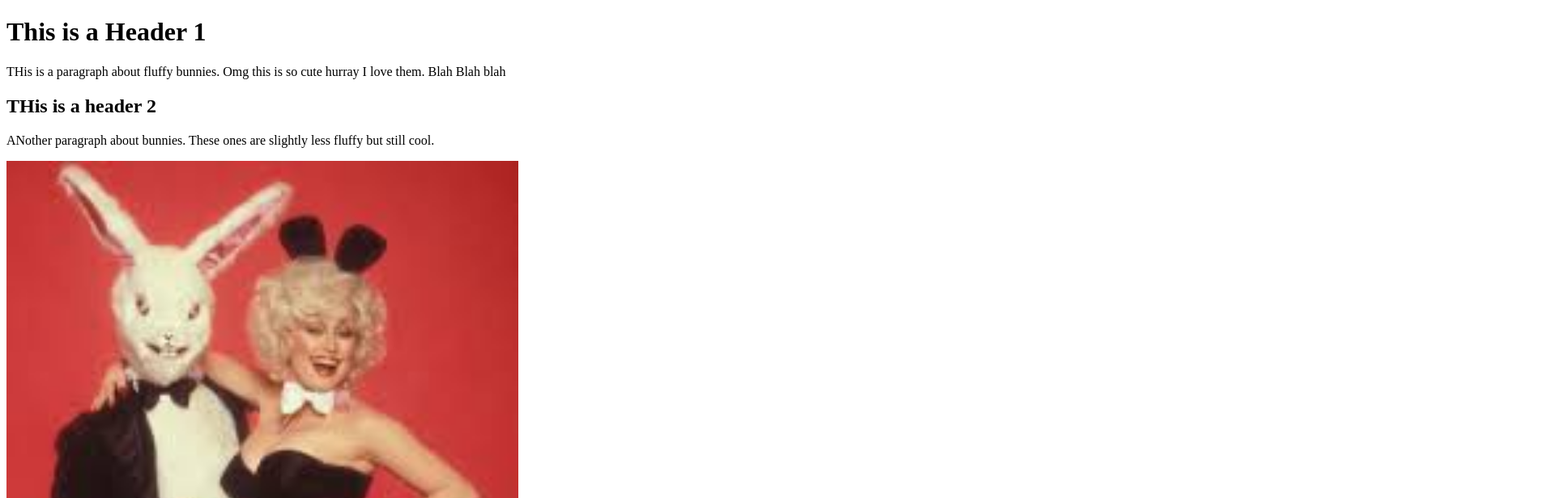
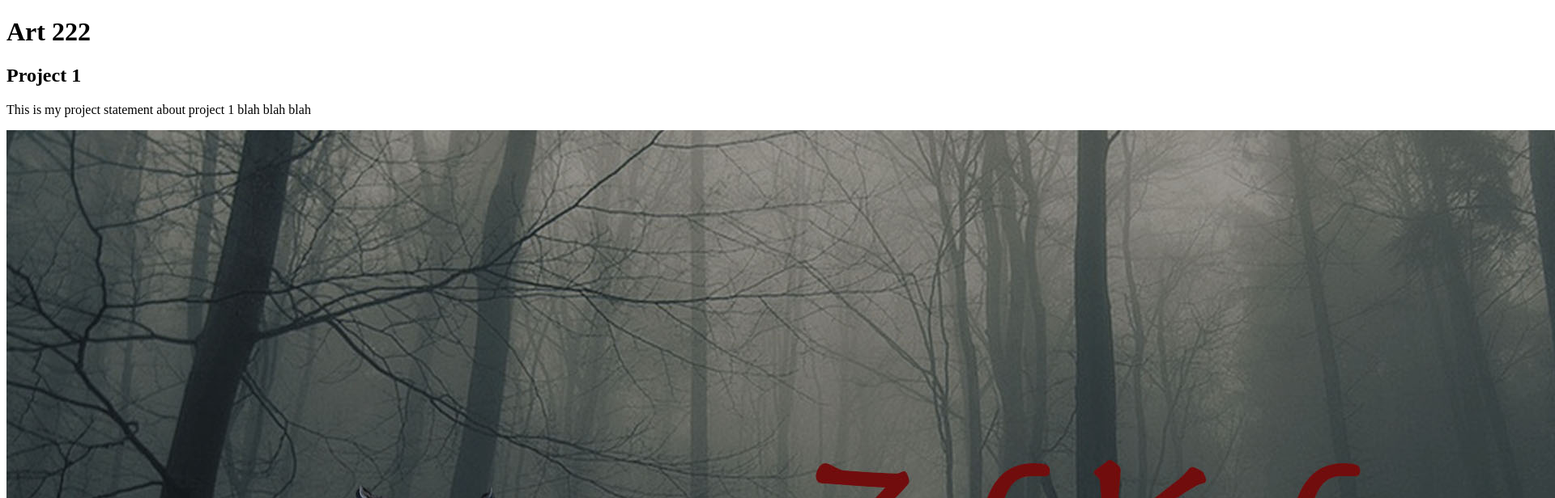
Before and after one commit to profjanna/fluffyBunny, a plain HTML site: page index.html in a window 1280 px wide. Shown: the top 616 px of the page at 81% size, 1920 px wide, since content can reach past the window. Drawn offline with Linux system fonts and the light colour scheme.

Commit message:
Update index.html

```diff
--- a/index.html
+++ b/index.html
@@ -4,10 +4,13 @@
   <title>Fluffy Bunnies</title>
 </head>
 <body>
-  <h1>This is a Header 1</h1>
-  <p> THis is a paragraph about fluffy bunnies. Omg this is so cute hurray I love them. Blah Blah blah</p>
-  <h2>THis is a header 2</h2>
-  <p> ANother paragraph about bunnies. These ones are slightly less fluffy but still cool. </p>
+  <h1>Art 222</h1>
+  <h2> Project 1 </h2>
+  <p> This is my project statement about project 1 blah blah blah</p>
+  <img src="cryptid.jpg" >
+  <a href="https://drive.google.com/file/d/1UIS0-cjN82ISGJmX1gVZt5S2twMf5mtK/view?usp=sharing"> THis is my photoshop file</a>
+  <h2>Project 2</h2>
+  <p>  this is my statement about project 2</p>
 <img src="dollywithbunny.jpg" width="50%">
   <img src="dollyImage.webp" width="50%">
   <iframe width="560" height="315" src="https://www.youtube.com/embed/UbxUSsFXYo4?si=zLLW2tSScXuYlXVb" title="YouTube video player" frameborder="0" allow="accelerometer; autoplay; clipboard-write; encrypted-media; gyroscope; picture-in-picture; web-share" referrerpolicy="strict-origin-when-cross-origin" allowfullscreen></iframe>
```
